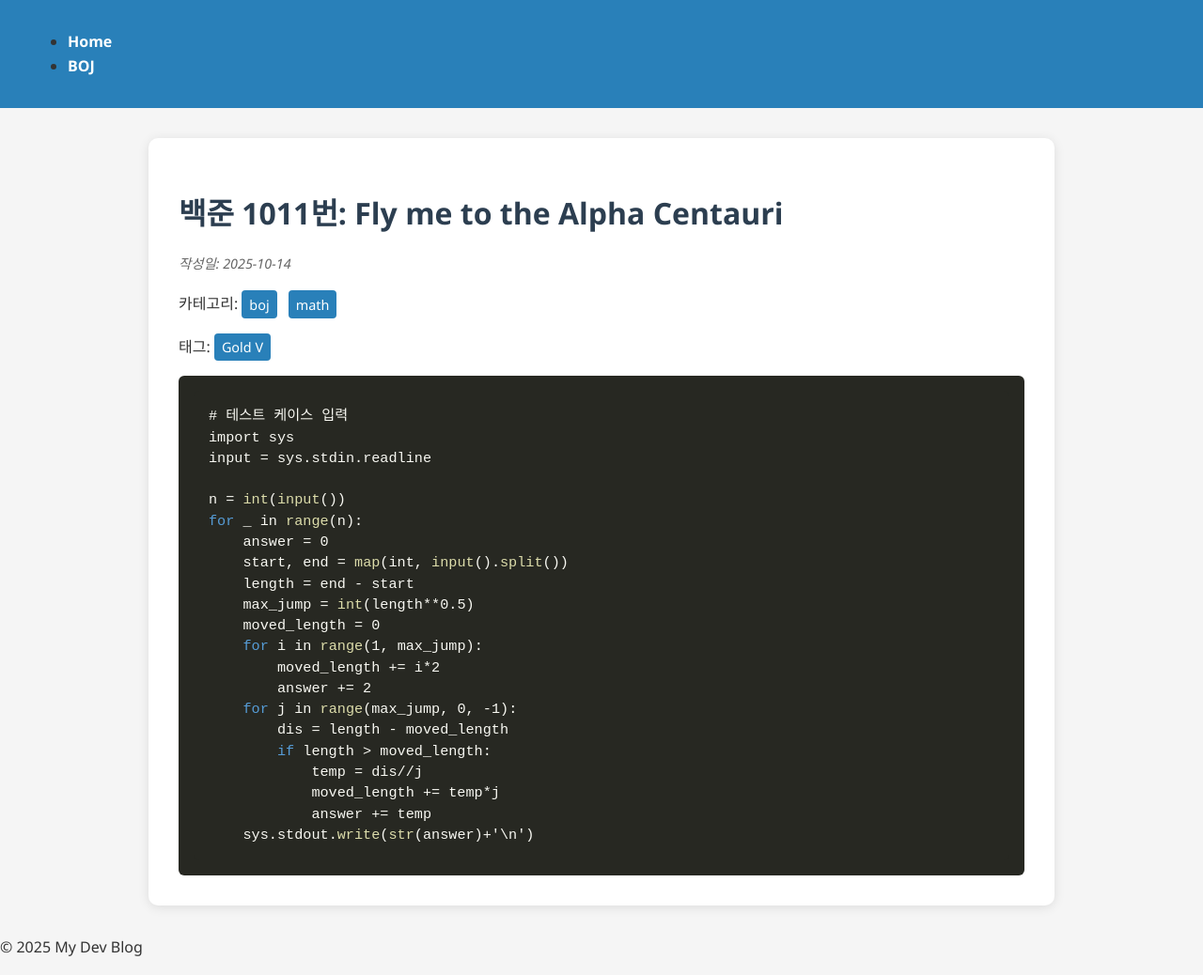
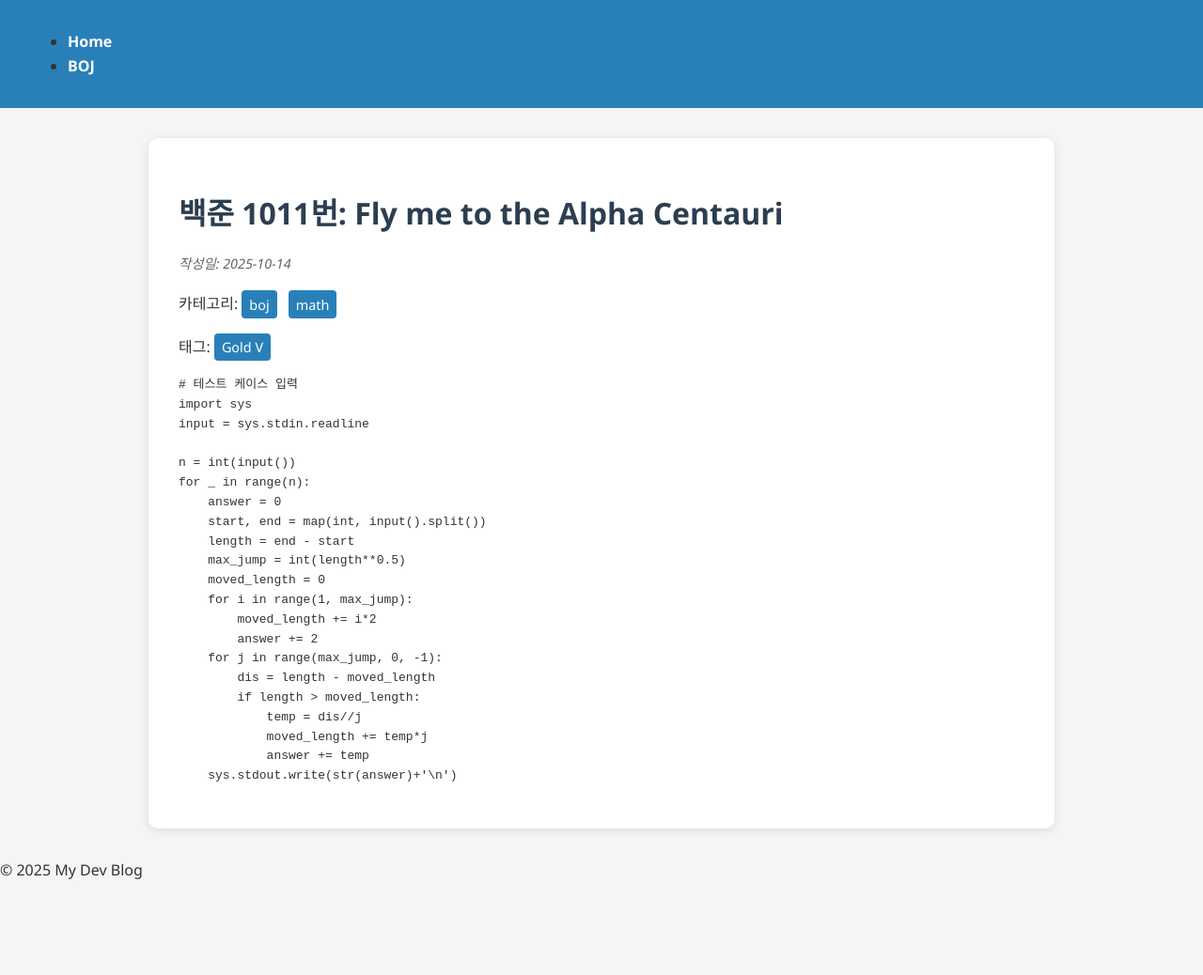
Before and after one commit to apran42/mydevblog, a Jekyll site: the page built from _posts/BOJ/Math/2025-10-14-1011-Fly-me-to-the-Alpha-Centauri.md, in a window 1280 px wide. Shown: the whole page at 94% size. Built offline with Jekyll 4.4.1, drawn with Linux system fonts in a browser that asks for light colours; after the commit the page ends 956 px from its top, so only the background shows below that.

```diff
--- a/_config.yml
+++ b/_config.yml
@@ -25,11 +25,11 @@ description: >- # this means to ignore newlines until "baseurl:"
   혹시 코드 도움이 필요하시다면 언제든 환영입니다.
 baseurl: "/mydevblog" # the subpath of your site, e.g. /blog
 url: "https://apran42.github.io" # the base hostname & protocol for your site, e.g. http://example.com
-twitter_username: jekyllrb
-github_username:  jekyll
+
 
 permalink: /:categories/:title/
-highlighter: rouge
+highlighter: none
+markdown: kramdown
 rouge:
   theme: monokai  # VSCode/IntelliJ 느낌에 가까운 테마
 
```
